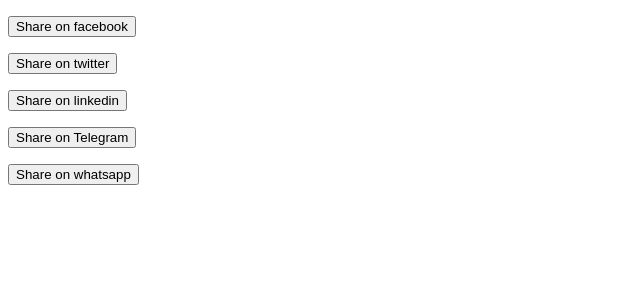
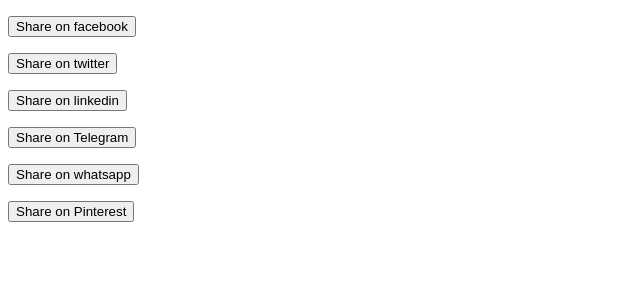
Before and after one commit to mbj36/vue-socialmedia-share, a Vue app: page / in a window 1280 px wide. Shown: the top 300 px of the page, without its empty margins (0-640 px from the left). Built offline with nearby package versions, Linux system fonts and the light colour scheme.

Commit message:
Added pinterest

```diff
--- a/src/App.vue
+++ b/src/App.vue
@@ -5,6 +5,7 @@
     <linkedin url="https://google.com"></linkedin>
     <telegram url="https://github.com/mbj36"></telegram>
     <whats-app url="https://github.com/mbj36" title="Hello"></whats-app>
+    <pinterest url="https://github.com/mbj36"></pinterest>
   </div>
 </template>
 
@@ -14,6 +15,7 @@
   import Linkedin from './components/LinkedIn';
   import Telegram from './components/Telegram';
   import WhatsApp from './components/Whatsapp';
+  import Pinterest from './components/Pinterest';
 
   export default {
     name: 'app',
@@ -22,7 +24,8 @@
       Twitter,
       Linkedin,
       Telegram,
-      WhatsApp
+      WhatsApp,
+      Pinterest
     }
   };
 </script>
--- a/src/components/Pinterest.vue
+++ b/src/components/Pinterest.vue
@@ -0,0 +1,29 @@
+<template>
+    <p>
+        <button @click="pinterestLink(url)">Share on Pinterest</button>
+    </p>
+</template>
+
+
+<script>
+    import objectToGetParams from '../utils/objectToGetParams';
+    export default {
+      methods: {
+        pinterestLink(url) {
+          window.open(
+            'https://pinterest.com/pin/create/button' +
+              objectToGetParams({
+                url: url
+              }),
+            '__blank'
+          );
+        }
+      },
+      props: {
+        url: {
+          required: true,
+          type: String
+        }
+      }
+    };
+</script>
--- a/src/components/index.js
+++ b/src/components/index.js
@@ -3,7 +3,6 @@
 import Telegram from './Telegram';
 import WhatsApp from './Whatsapp';
 import LinkedIn from './LinkedIn';
-import Quora from './Quora';
 import Pinterest from './Pinterest';
 
 const components = {
@@ -12,8 +11,7 @@
   Pinterest,
   LinkedIn,
   WhatsApp,
-  Telegram,
-  Quora
+  Telegram
 };
 
 export default components;
```
Also changed, not shown: src/components/Quora.vue (deleted).
